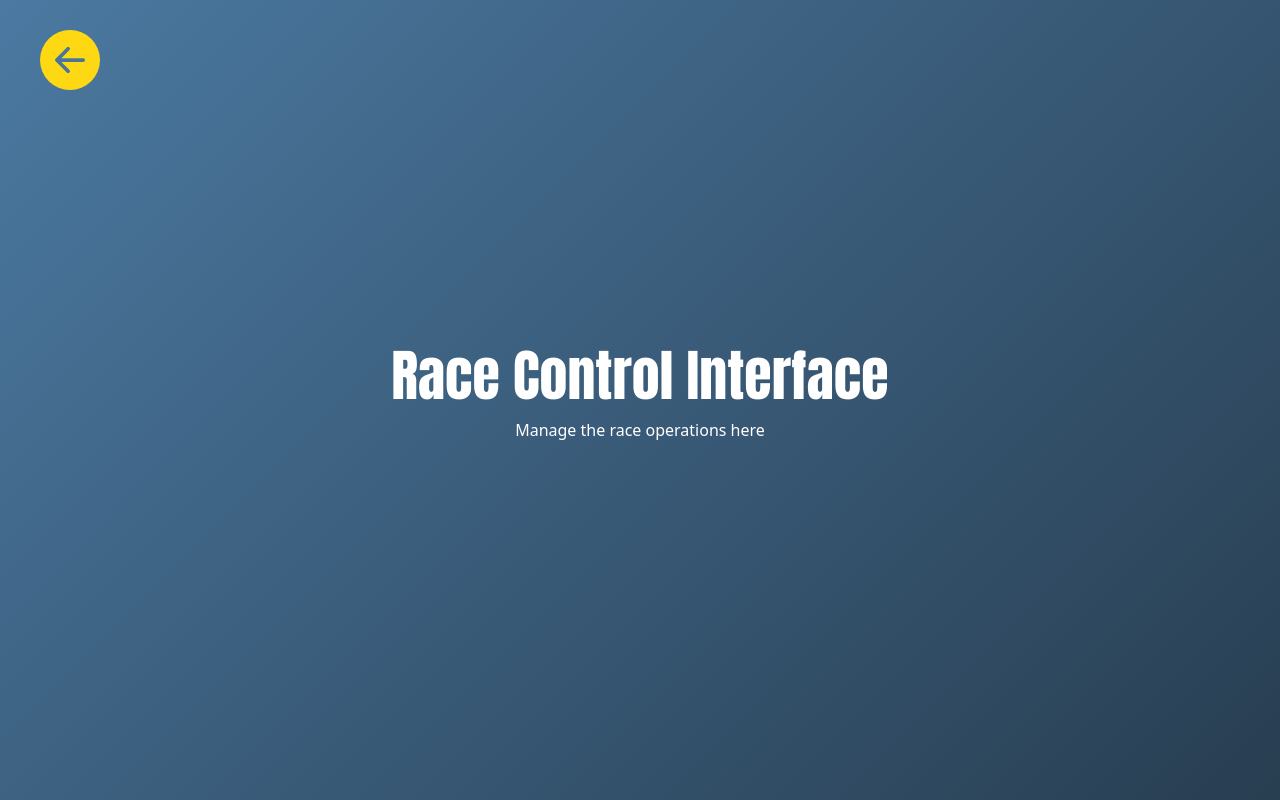
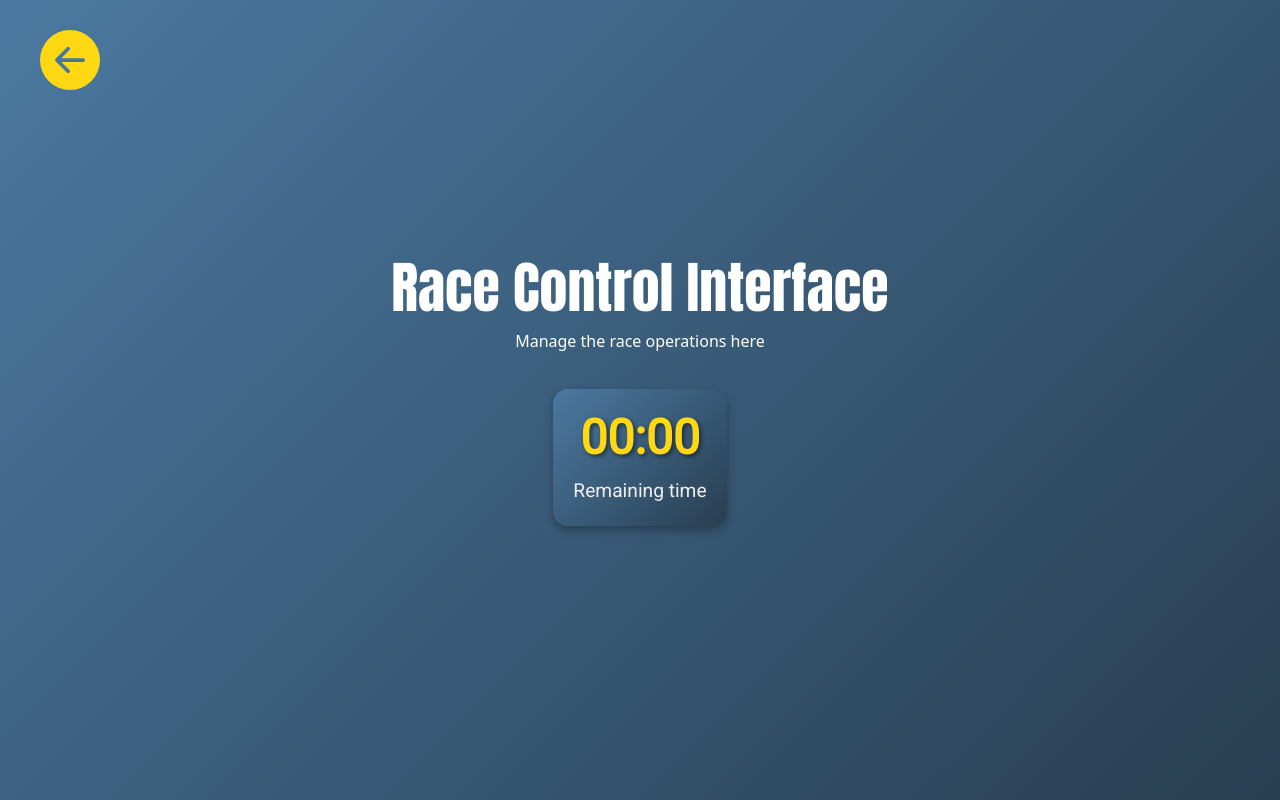
Before and after one commit to TigerTimofey/racetrack-info-screens, a React (Create React App) app: page /race-control in a window 1280 px wide. Built offline with nearby package versions, Linux system fonts and the light colour scheme; no server answers.

Commit message:
Added Timer component on WebSocket technology

```diff
--- a/src/components/employee/race-control/RaceControl.jsx
+++ b/src/components/employee/race-control/RaceControl.jsx
@@ -1,11 +1,16 @@
+// src/components/employee/race-control/RaceControl.jsx
 import React from "react";
-
 import { useNavigate } from "react-router-dom";
-
+import Timer from "../../timer/Timer"; // Исправленный импорт
 import "./RaceControl.css";
 
 const RaceControl = () => {
     const navigate = useNavigate();
+
+    // Колбэк, вызываемый, когда таймер завершается
+    const handleTimerFinish = () => {
+        console.log("Timer has finished in Race Control!");
+    };
 
     return (
         <div className="race-control-container">
@@ -23,6 +28,11 @@ const RaceControl = () => {
             </div>
             <h2 className="race-control-title">Race Control Interface</h2>
             <p>Manage the race operations here</p>
+
+            {/* Встраиваем компонент таймера */}
+            <div className="timer-section">
+                <Timer onTimerFinish={handleTimerFinish} />
+            </div>
         </div>
     );
 };
--- /dev/null
+++ b/src/components/timer/Timer.css
@@ -0,0 +1,32 @@
+.timer {
+    display: flex;
+    justify-content: center;
+    align-items: center;
+    flex-direction: column;
+    background: linear-gradient(135deg, #4b79a1, #283e51);
+    color: #ffd814;
+    font-family: "Roboto", sans-serif;
+    padding: 20px;
+    border-radius: 15px;
+    box-shadow: 0px 4px 10px rgba(0, 0, 0, 0.3);
+    width: 100%;
+    max-width: 300px;
+    margin: 20px auto;
+    text-align: center;
+}
+
+.timer h2 {
+    font-size: 3rem; /* Размер текста таймера */
+    margin: 0;
+    padding: 0;
+    font-weight: bold;
+    text-shadow: 2px 2px 4px rgba(0, 0, 0, 0.5);
+}
+
+.timer small {
+    font-size: 1.2rem; /* Подпись под таймером */
+    color: #f0f0f0;
+    margin-top: 10px;
+    display: block;
+    font-weight: 300;
+}
--- /dev/null
+++ b/src/components/timer/Timer.jsx
@@ -0,0 +1,36 @@
+import React, { useEffect, useState } from "react";
+import socket from "../../socket"; // Убедитесь, что путь верный
+import "./Timer.css"; // Подключаем CSS
+
+const Timer = ({ onTimerFinish }) => {
+    const [timer, setTimer] = useState("00:00");
+
+    useEffect(() => {
+        socket.on("timeUpdate", (time) => {
+            setTimer(time);
+        });
+
+        socket.on("message", (msg) => {
+            if (msg === "Timer finished") {
+                setTimer("00:00");
+                if (onTimerFinish) {
+                    onTimerFinish();
+                }
+            }
+        });
+
+        return () => {
+            socket.off("timeUpdate");
+            socket.off("message");
+        };
+    }, [onTimerFinish]);
+
+    return (
+        <div className="timer">
+            <h2>{timer}</h2>
+            <small>Remaining time</small>
+        </div>
+    );
+};
+
+export default Timer;
--- /dev/null
+++ b/src/socket.js
@@ -0,0 +1,6 @@
+// src/socket.js
+import { io } from 'socket.io-client';
+
+const socket = io('http://localhost:3000/timer'); // Убедитесь, что путь совпадает с namespace на сервере
+
+export default socket;
```
Also changed, not shown: src/hooks/index.html (added, +29 -0 lines). Lines whose indentation alone changed are shown as unchanged.
